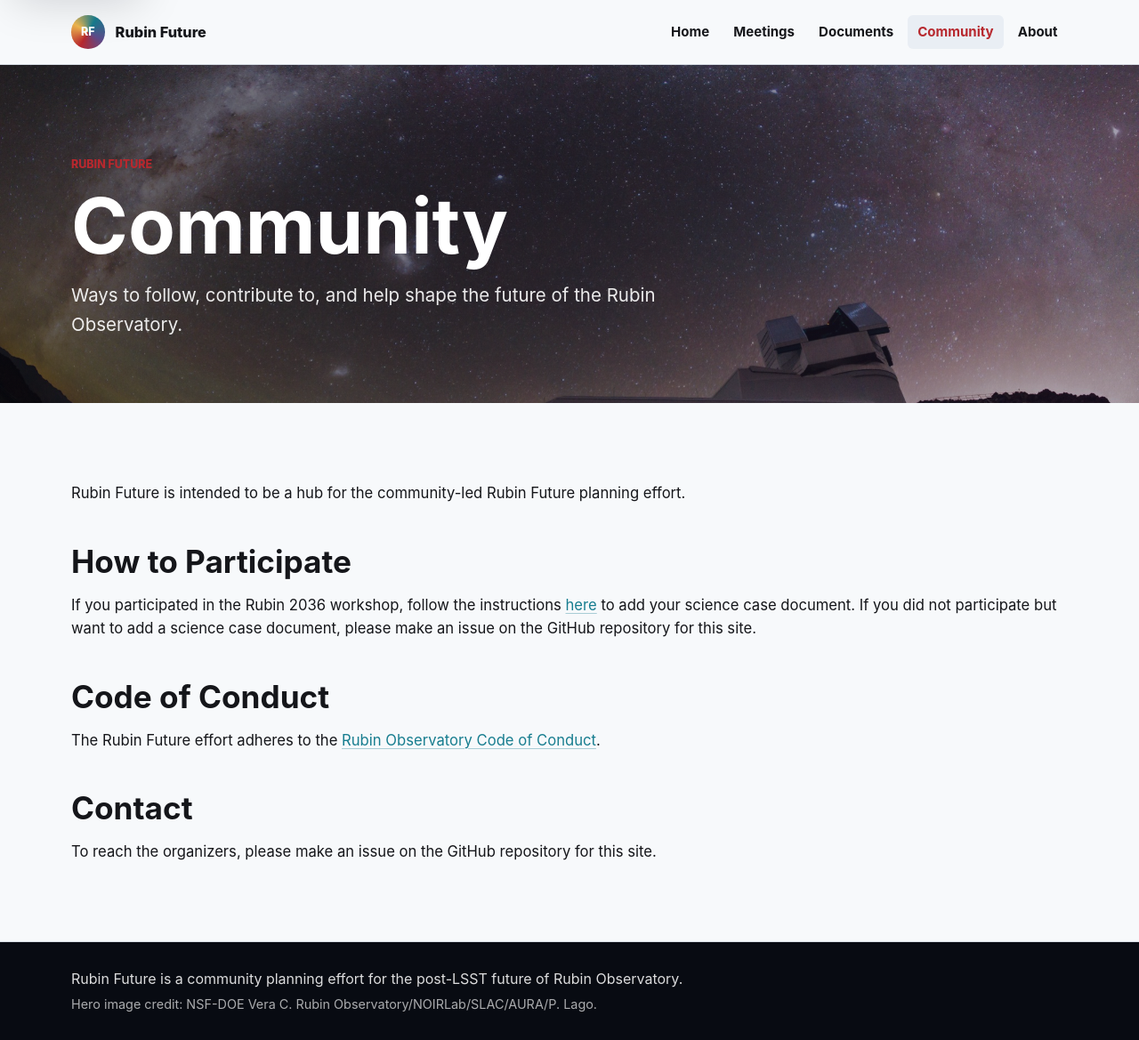
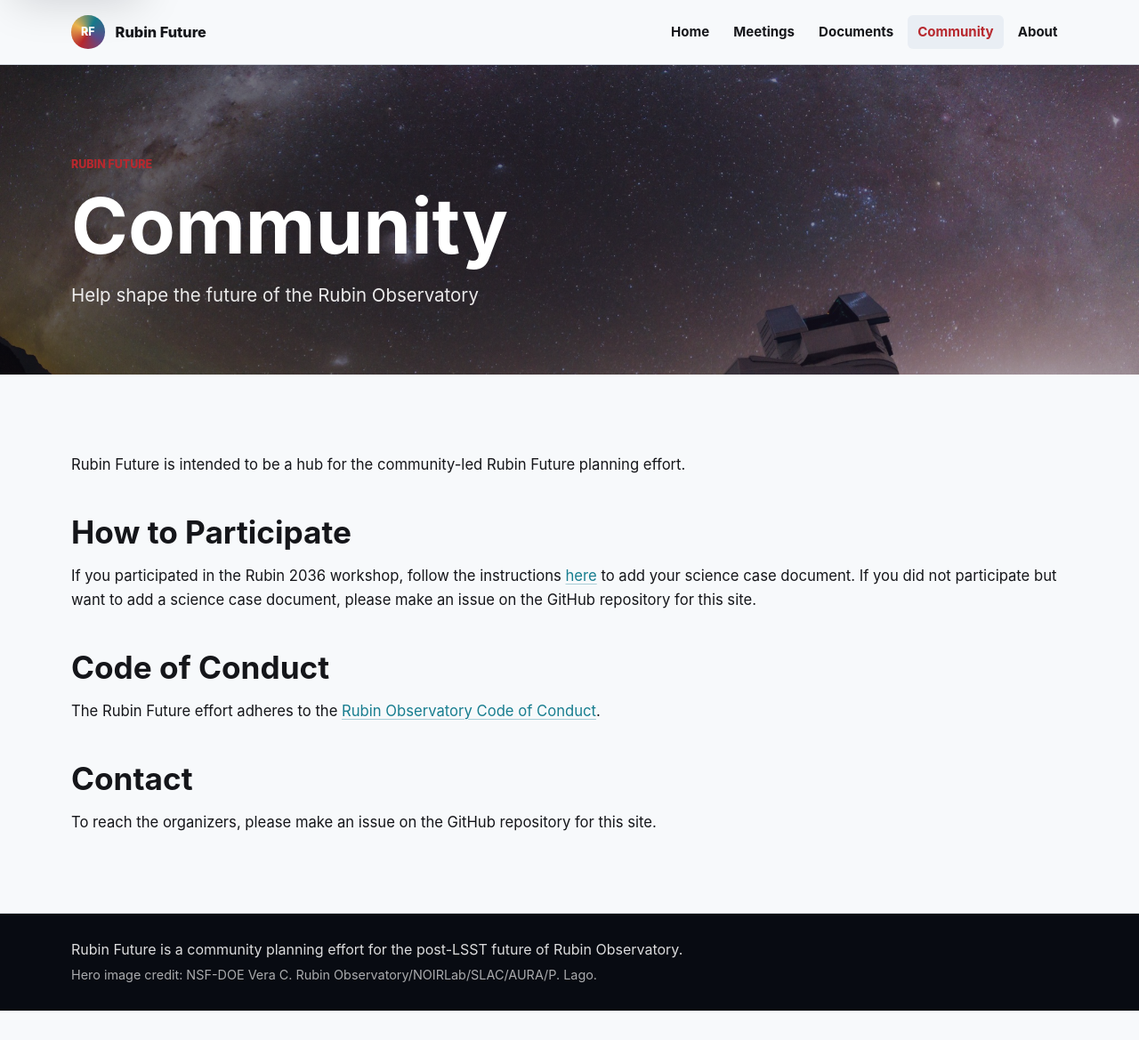
Before and after one commit to jfcrenshaw/rubin-future, a Jekyll site: the page built from community.md, in a window 1280 px wide and 1169 px high. Shown: the whole window at 89% size. Built offline with Jekyll 4.4.1, drawn with Linux system fonts in a browser that asks for light colours.

Commit message:
replacing boilerplate

```diff
--- a/community.md
+++ b/community.md
@@ -1,6 +1,6 @@
 ---
 title: Community
-lede: Ways to follow, contribute to, and help shape the future of the Rubin Observatory.
+lede: Help shape the future of the Rubin Observatory
 ---
 
 Rubin Future is intended to be a hub for the community-led Rubin Future planning effort.
```
